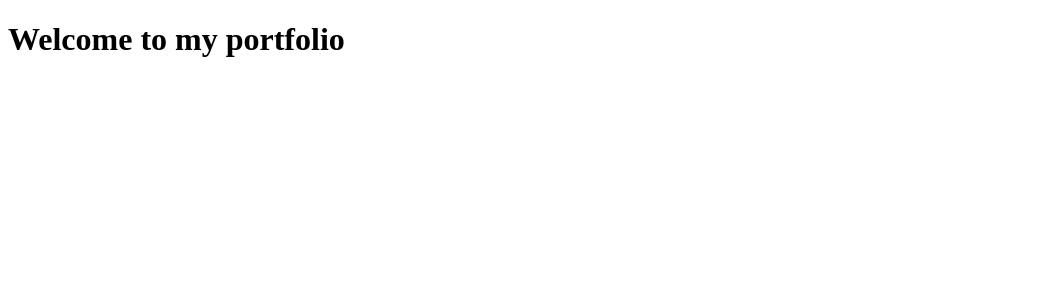
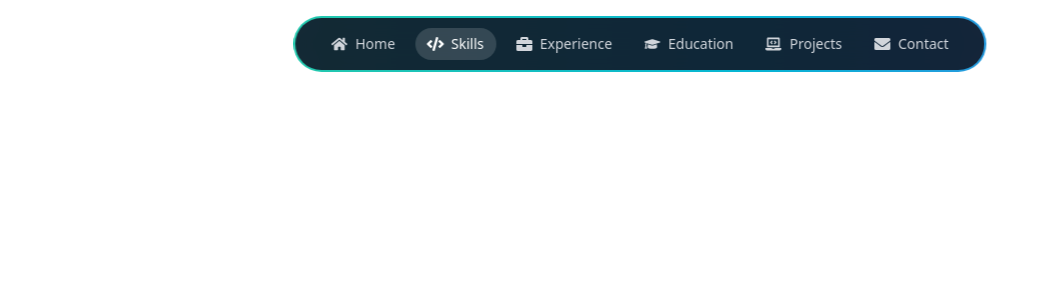
Before and after one commit to mohamedmounir2425/mohamed-mounir.dev, a React (Vite) app: page /skills in a window 1280 px wide. Shown: the top 300 px of the page, without its empty margins (0-1042 px from the left). Built offline with nearby package versions, Linux system fonts and the light colour scheme.

Commit message:
🚀 Header Comp

```diff
--- a/src/App.jsx
+++ b/src/App.jsx
@@ -1,8 +1,9 @@
-
+import Header from "./components/layout/Header";
+import "./assets/css/index.css";
 export default function App() {
     return (
         <>
-            <h1>Welcome to my portfolio</h1>
+            <Header />
         </>
     );
 }
--- /dev/null
+++ b/src/assets/css/Header.css
@@ -0,0 +1,31 @@
+@keyframes elasticBounce {
+  0% {
+    transform: scale(0.8);
+  }
+  40% {
+    transform: scale(1.15, 0.95);
+  }
+  60% {
+    transform: scale(0.95, 1.05);
+  }
+  80% {
+    transform: scale(1.05, 0.95);
+  }
+  100% {
+    transform: scale(1);
+  }
+}
+
+.elastic-bounce {
+  animation: elasticBounce 0.8s cubic-bezier(0.68, -0.55, 0.265, 1.55);
+}
+
+.nav-link:hover::before {
+  content: "";
+  position: absolute;
+  inset: -4px;
+  background: rgba(233, 213, 255, 0.3);
+  border-radius: 9999px;
+  z-index: -1;
+  animation: elasticBounce 0.8s cubic-bezier(0.68, -0.55, 0.265, 1.55);
+}
--- /dev/null
+++ b/src/components/layout/Header.jsx
@@ -0,0 +1,135 @@
+import React, { useState, useEffect } from "react";
+import {
+    FaHome,
+    FaLaptopCode,
+    FaUser,
+    FaBriefcase,
+    FaGraduationCap,
+    FaCode,
+    FaEnvelope,
+    FaBars,
+} from "react-icons/fa";
+import { Link, useLocation } from "react-router-dom";
+
+export default function Header() {
+    const location = useLocation();
+    const [activeLink, setActiveLink] = useState(() => {
+        const path = location.pathname.substring(1) || "home";
+        return path;
+    });
+    const [isMenuOpen, setIsMenuOpen] = useState(false);
+    const [windowWidth, setWindowWidth] = useState(window.innerWidth);
+
+    useEffect(() => {
+        const handleResize = () => setWindowWidth(window.innerWidth);
+        window.addEventListener("resize", handleResize);
+        return () => window.removeEventListener("resize", handleResize);
+    }, []);
+
+    const navLinks = [
+        { id: "home", icon: FaHome, text: "Home", path: "/" },
+        { id: "skills", icon: FaCode, text: "Skills", path: "/skills" },
+        {
+            id: "experience",
+            icon: FaBriefcase,
+            text: "Experience",
+            path: "/experience",
+        },
+        {
+            id: "education",
+            icon: FaGraduationCap,
+            text: "Education",
+            path: "/education",
+        },
+        {
+            id: "projects",
+            icon: FaLaptopCode,
+            text: "Projects",
+            path: "/projects",
+        },
+        { id: "contact", icon: FaEnvelope, text: "Contact", path: "/contact" },
+    ];
+
+    return (
+        <header className="fixed top-0 left-0 w-full z-50 bg-gray-900/95 backdrop-blur-md md:bg-transparent md:backdrop-blur-none">
+            <div className="md:fixed md:top-4 md:left-1/2 md:transform md:-translate-x-1/2 w-full md:w-auto">
+                <div className="p-[2px] md:rounded-full bg-gradient-to-r from-emerald-400 via-cyan-500 to-indigo-500 animate-gradient-x">
+                    <nav className="bg-gray-900/90 backdrop-blur-md md:rounded-full px-4 md:px-6 py-2.5">
+                        {/* Mobile Menu Button */}
+                        <div className="flex justify-between items-center md:hidden px-2">
+                            <Link
+                                to="/"
+                                className="text-white font-bold"
+                            >
+                                Portfolio
+                            </Link>
+                            <button
+                                onClick={() => setIsMenuOpen(!isMenuOpen)}
+                                className="text-white p-2"
+                            >
+                                <FaBars />
+                            </button>
+                        </div>
+
+                        {/* Navigation Links */}
+                        <div
+                            className={`${
+                                isMenuOpen ? "block" : "hidden"
+                            } md:block`}
+                        >
+                            <div className="flex flex-col md:flex-row md:items-center gap-2 md:gap-1 lg:gap-2 py-4 md:py-0">
+                                {navLinks.map(
+                                    ({ id, icon: Icon, text, path }) => (
+                                        <Link
+                                            key={id}
+                                            to={path}
+                                            onClick={() => {
+                                                setActiveLink(id);
+                                                setIsMenuOpen(false);
+                                            }}
+                                            className={`px-3 py-2 md:py-1.5 rounded-lg md:rounded-full text-sm font-medium
+                      transition-all duration-300 flex items-center gap-2
+                      hover:bg-white/10
+                      ${
+                          activeLink === id
+                              ? "bg-white/15 text-white"
+                              : "text-gray-300 hover:text-white"
+                      }
+                    `}
+                                        >
+                                            <Icon
+                                                className={`text-base ${
+                                                    activeLink === id
+                                                        ? "scale-110"
+                                                        : ""
+                                                }`}
+                                            />
+                                            <span className="inline">
+                                                {text}
+                                            </span>
+                                        </Link>
+                                    )
+                                )}
+                            </div>
+                        </div>
+                    </nav>
+                </div>
+            </div>
+
+            <style>{`
+        @keyframes gradient-x {
+          0%, 100% {
+            background-position: 0% 50%;
+          }
+          50% {
+            background-position: 100% 50%;
+          }
+        }
+        .animate-gradient-x {
+          animation: gradient-x 3s linear infinite;
+          background-size: 200% 200%;
+        }
+      `}</style>
+        </header>
+    );
+}
```
